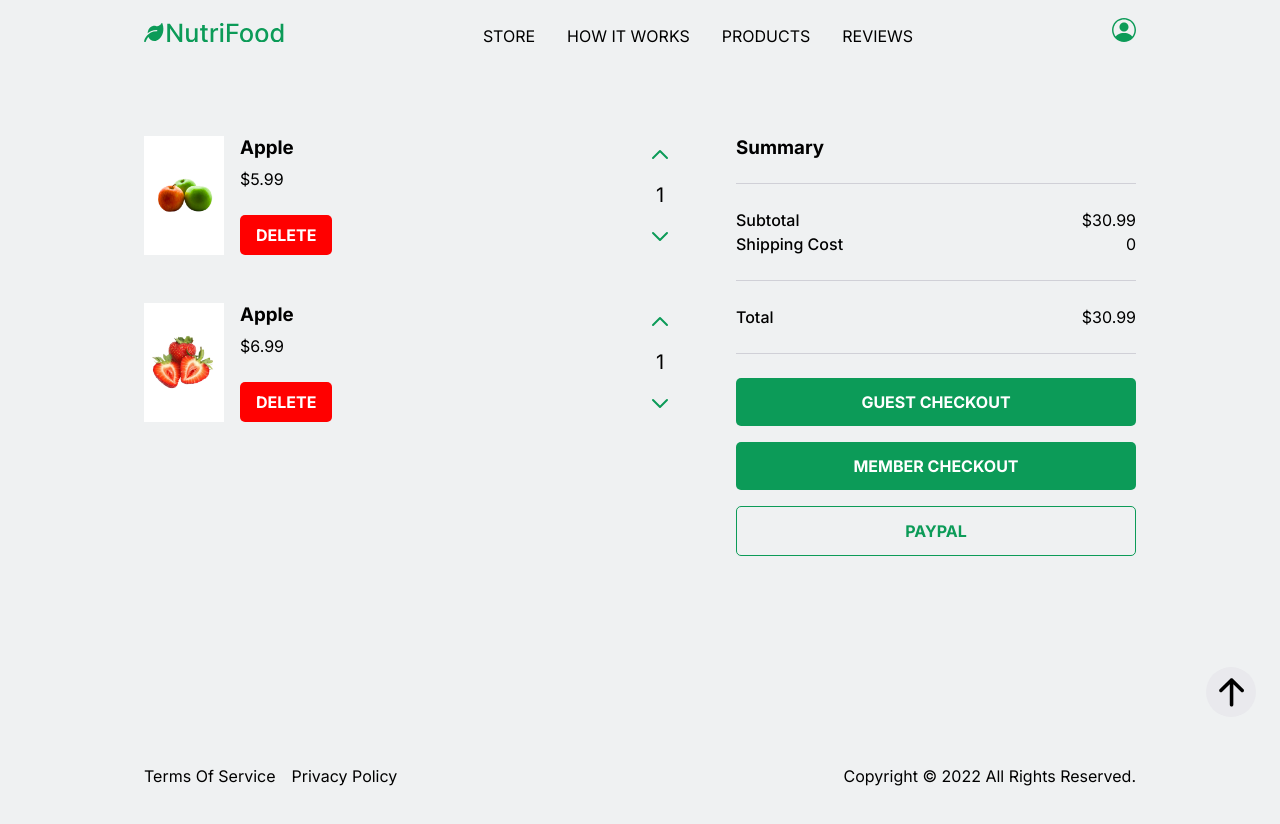
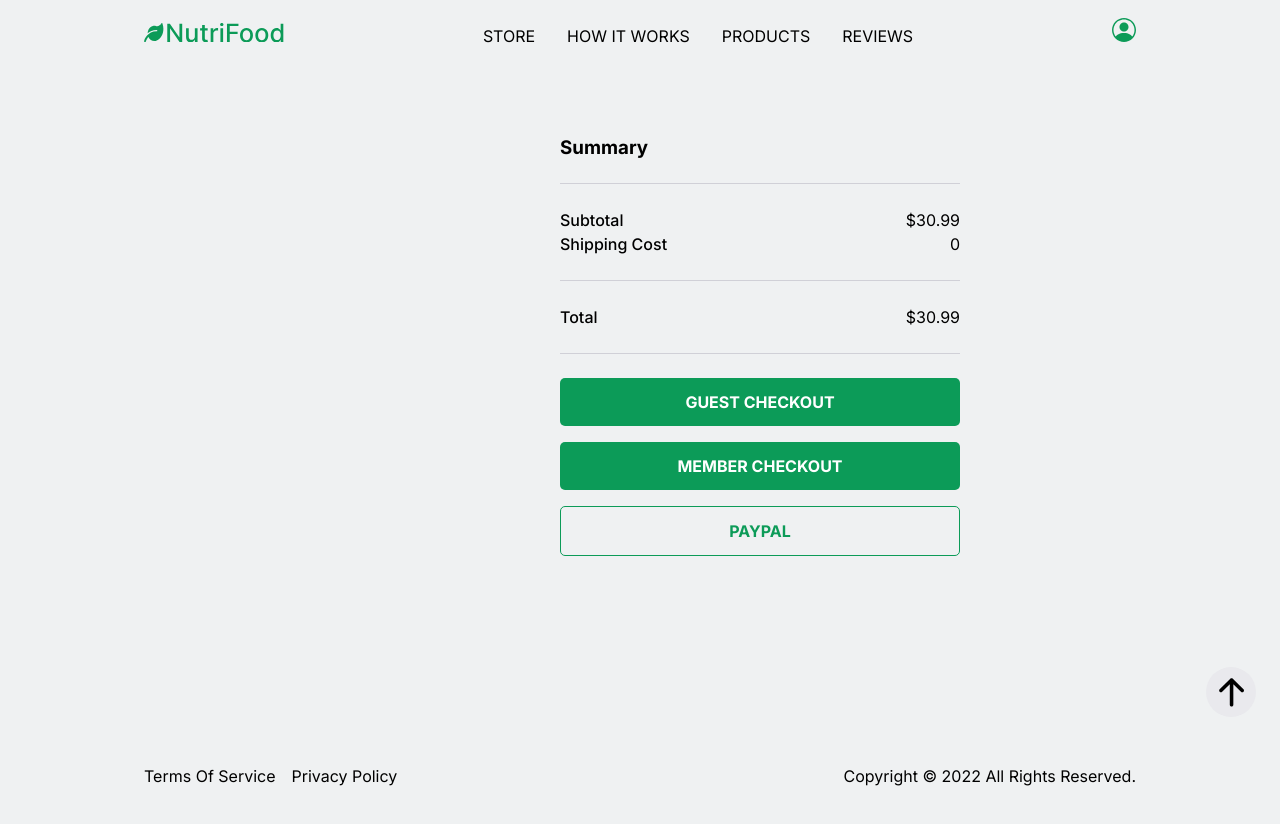
Before and after one commit to daily-coder/nutrifood, a Next.js app: page /checkout in a window 1280 px wide. Shown: the top 824 px of the page. Built offline with nearby package versions, Linux system fonts and the light colour scheme.

Commit message:
feat: load checkout items using context

```diff
--- a/src/components/CheckoutList/CheckoutList.js
+++ b/src/components/CheckoutList/CheckoutList.js
@@ -1,5 +1,7 @@
+import CartContext from "../CartContext";
 import CheckoutItem from "./CheckoutItem";
 import styled from "styled-components";
+import { useContext } from "react";
 
 const Wrapper = styled.div`
   margin: var(--space-64) auto;
@@ -12,8 +14,10 @@ const CheckoutItemsWrapper = styled.div`
   gap: var(--space-48);
 `;
 
-function checkoutList({ checkoutItemsData }) {
-  const checkoutItems = checkoutItemsData.map((item) => (
+function CheckoutList() {
+  const { cartItems } = useContext(CartContext);
+
+  const checkoutItems = cartItems.map((item) => (
     <CheckoutItem key={item.id} {...item} />
   ));
 
@@ -24,4 +28,4 @@ function checkoutList({ checkoutItemsData }) {
   );
 }
 
-export default checkoutList;
+export default CheckoutList;
```
